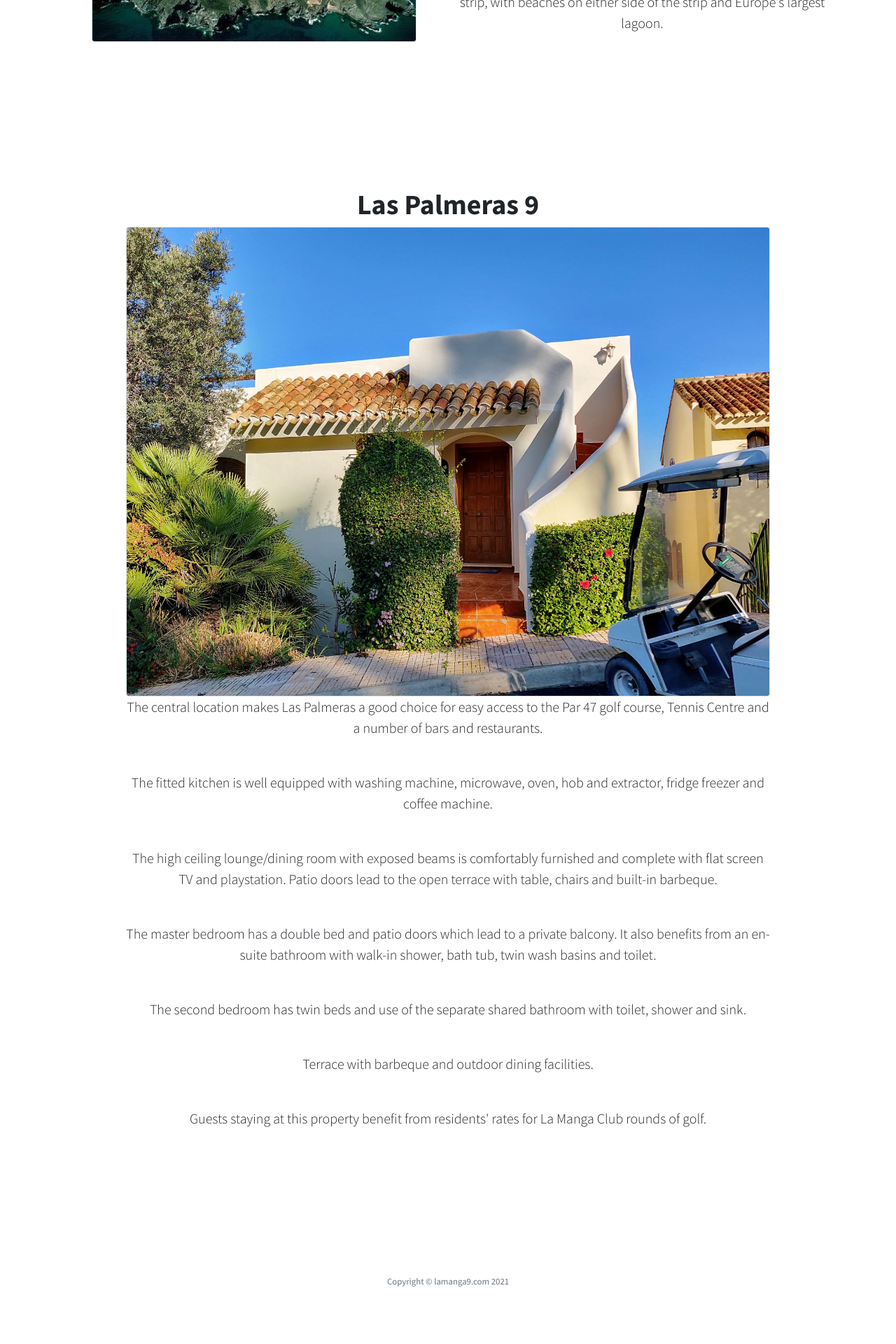
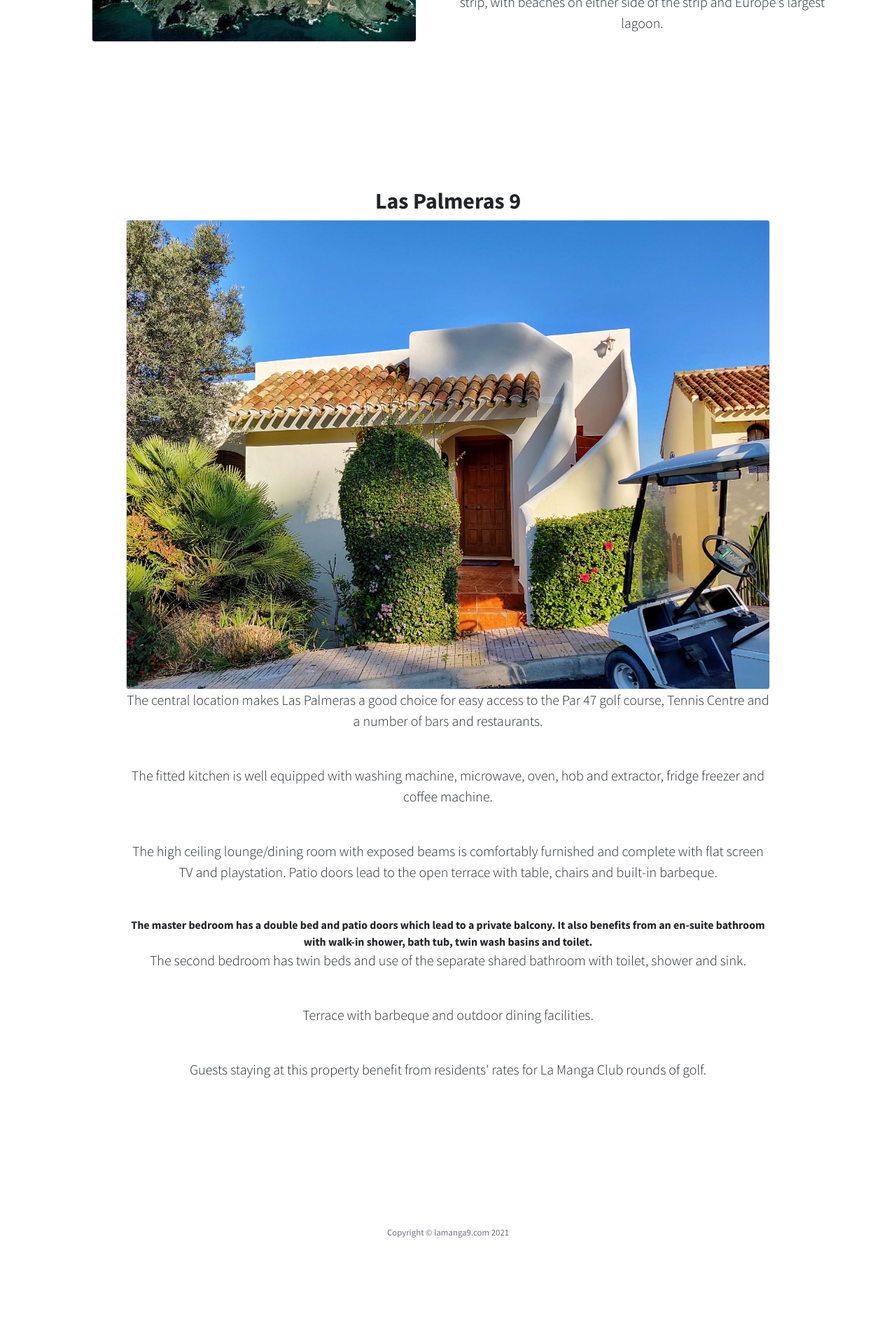
Before and after one commit to richsteer/richsteer.github.io, a Jekyll site: the page built from index.html, in a window 1280 px wide. Shown: the part 1738-3658 px from the top of the page at 70% size. Built offline with Jekyll 4.4.1, drawn with Linux system fonts in a browser that asks for light colours; after the commit the page ends 3589 px from its top, so only the background shows below that.

```diff
--- a/_config.yml
+++ b/_config.yml
@@ -25,7 +25,6 @@
   - jekyll-feed
 incremental: true
 
-
 # Exclude from processing.
 # The following items will not be processed, by default. Create a custom list
 # to override the default setting.
--- a/index.html
+++ b/index.html
@@ -45,7 +45,7 @@
     <div class="container text-center">
         <div class = "row">
                 <div class="col-lg-10 mx-auto">
-                    <h1>Las Palmeras 9</h1>
+                    <h2>Las Palmeras 9</h2>
 
                     <img src="assets/img/la-manga-club-villa-las-palmeras-9.jpg" class="rounded border img-fluid">
 
@@ -58,9 +58,7 @@
                     <p class="lead mb-5">
                         The high ceiling lounge/dining room with exposed beams is comfortably furnished and complete with flat screen TV and playstation. Patio doors lead to the open terrace with table, chairs and built-in barbeque.
                     </p>
-                    <p class="lead mb-5">
                         The master bedroom has a double bed and patio doors which lead to a private balcony. It also benefits from an en-suite  bathroom with walk-in shower, bath tub, twin wash basins and toilet.
-                    </p>
                     <p class="lead mb-5">
                         The second bedroom has twin beds and use of the separate shared bathroom with toilet, shower and sink.
                     </p>
```
